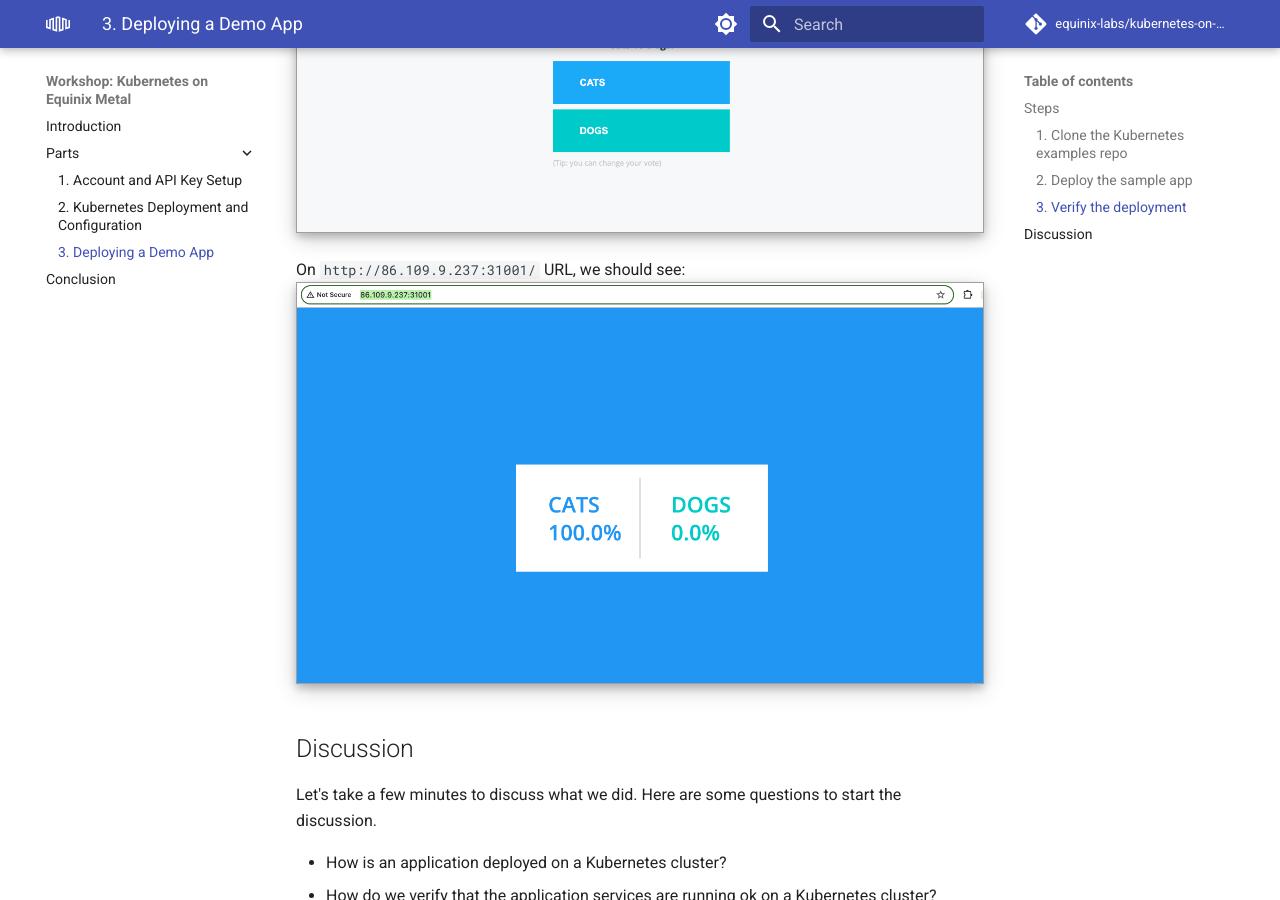
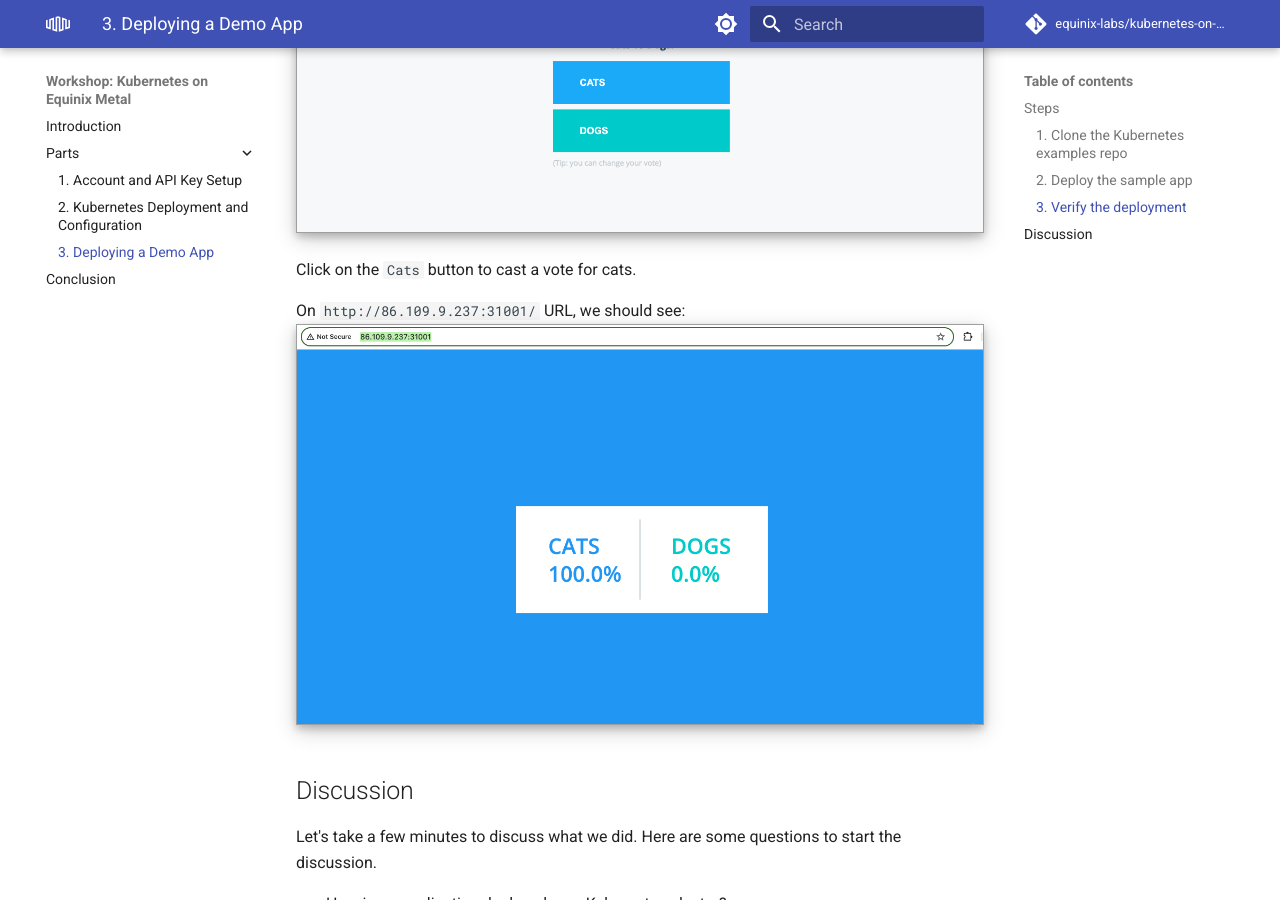
Before and after one commit to equinix-labs/kubernetes-on-equinix-metal-workshop, an MkDocs documentation site: the page built from docs/parts/part3.md, in a window 1280 px wide and 900 px high, scrolled down 1577 px. Built offline with MkDocs 1.6.1 and Material for MkDocs 9.7.7, drawn with Linux system fonts in a browser that asks for light colours; comment, search, counter and statistics services are not loaded.

Commit message:
added part3 of the workshop

```diff
--- a/docs/parts/part3.md
+++ b/docs/parts/part3.md
@@ -53,6 +53,8 @@ The `result` service is exposed on port `31001` and the `vote` service is expose
 On `http://86.109.9.237:31000/` URL, we should see:
 ![Vote dashboard screenshot](../images/vote.png)
 
+Click on the `Cats` button to cast a vote for cats.
+
 On `http://86.109.9.237:31001/` URL, we should see:
 ![Results dashboard screenshot](../images/results.png)
 
```
